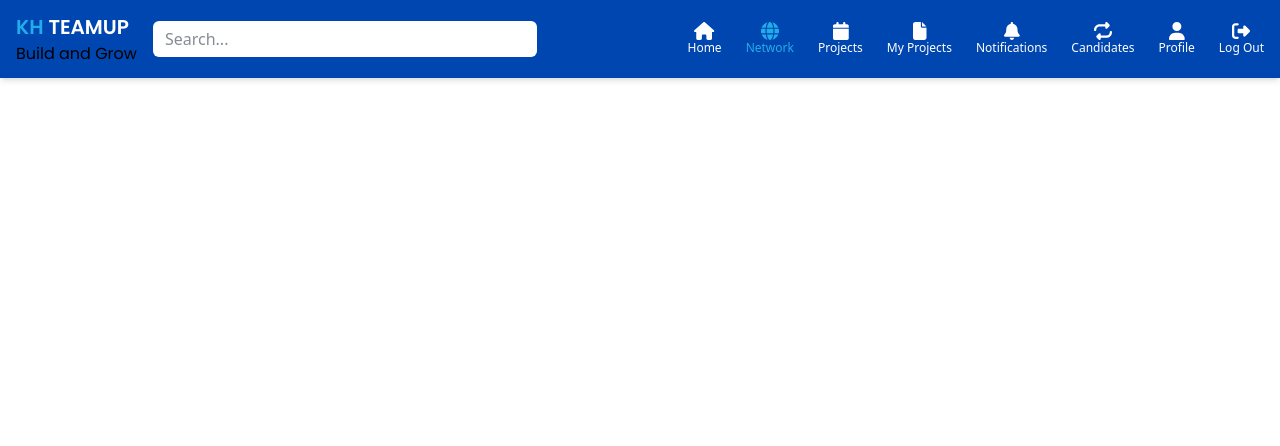
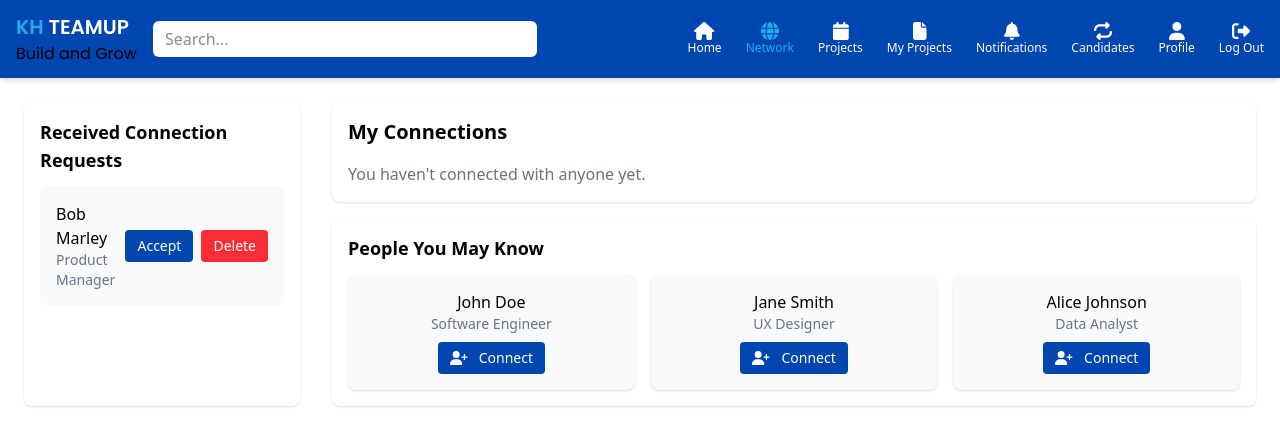
Before and after one commit to bunlongly/teamup_project, a React (Vite) app in the folder client/: page /network in a window 1280 px wide. Shown: the top 446 px of the page. Built offline with nearby package versions, Linux system fonts and the light colour scheme.

Commit message:
networkpage

```diff
--- a/client/src/App.jsx
+++ b/client/src/App.jsx
@@ -6,6 +6,8 @@ import ProjectManagement from "./components/ProjectManagement";
 import ApplyJob from "./pages/ApplyPage";
 import Profile from "./pages/ProfilePage";
 import CandidatePage from "./pages/CandidatesPage";
+import NetworkPage from "./pages/NetworkPage";
+
 
 function App() {
   return (
@@ -21,6 +23,7 @@ function App() {
           <Route path="/apply" element={<ApplyJob />} />
           <Route path="/profile" element={<Profile />} />
           <Route path="/candidates" element={<CandidatePage />} />
+          <Route path="/network" element={<NetworkPage />} />
 
         </Routes>
       </div>
--- /dev/null
+++ b/client/src/pages/NetworkPage.jsx
@@ -0,0 +1,141 @@
+import React, { useState } from "react";
+import { FontAwesomeIcon } from "@fortawesome/react-fontawesome";
+import { faUserPlus } from "@fortawesome/free-solid-svg-icons";
+import { useNavigate } from "react-router-dom";
+
+function NetworkPage() {
+  const navigate = useNavigate();
+
+  // Suggested connections are people you can send a request to
+  const [suggestedConnections, setSuggestedConnections] = useState([
+    { id: 1, name: "John Doe", role: "Software Engineer" },
+    { id: 2, name: "Jane Smith", role: "UX Designer" },
+    { id: 3, name: "Alice Johnson", role: "Data Analyst" },
+  ]);
+
+  // My connections are people who accepted your connection requests
+  const [myConnections, setMyConnections] = useState([]);
+
+  // Pending connections are users you have sent requests to (but they haven’t accepted yet)
+  const [pendingConnections, setPendingConnections] = useState([]);
+
+  // Received requests are users who have sent requests to you
+  const [receivedRequests, setReceivedRequests] = useState([
+    { id: 4, name: "Bob Marley", role: "Product Manager" },
+  ]);
+
+  // Handle sending and canceling connection requests
+  const handleConnect = (person) => {
+    if (pendingConnections.some((p) => p.id === person.id)) {
+      // Cancel request if already pending
+      setPendingConnections(pendingConnections.filter((p) => p.id !== person.id));
+      setSuggestedConnections([...suggestedConnections, person]); // Move back to suggested
+    } else {
+      // Send a request
+      setPendingConnections([...pendingConnections, person]);
+      setSuggestedConnections(suggestedConnections.filter((p) => p.id !== person.id)); // Remove from suggested
+    }
+  };
+
+  // Handle accepting a connection request
+  const handleAcceptRequest = (person) => {
+    setMyConnections([...myConnections, person]);
+    setReceivedRequests(receivedRequests.filter((p) => p.id !== person.id));
+  };
+
+  // Handle deleting a connection request
+  const handleDeleteRequest = (person) => {
+    setReceivedRequests(receivedRequests.filter((p) => p.id !== person.id));
+  };
+
+  return (
+    <div className="grid grid-cols-1 lg:grid-cols-12 w-full mx-auto space-y-8 lg:space-y-0 lg:space-x-8 p-6">
+      {/* Left Panel - Connection Requests */}
+      <aside className="col-span-1 lg:col-span-3 bg-white p-4 shadow rounded-lg">
+        <h2 className="text-lg font-semibold mb-3">Received Connection Requests</h2>
+        {receivedRequests.length > 0 ? (
+          <div className="space-y-4">
+            {receivedRequests.map((person) => (
+              <div key={person.id} className="flex justify-between items-center bg-gray-50 p-4 rounded-lg">
+                <div>
+                  <h3 className="font-medium">{person.name}</h3>
+                  <p className="text-sm text-gray-500">{person.role}</p>
+                </div>
+                <div className="flex space-x-2">
+                  <button
+                    className="bg-[#0046b0] text-white px-3 py-1.5 text-sm rounded"
+                    onClick={() => handleAcceptRequest(person)}
+                  >
+                    Accept
+                  </button>
+                  <button
+                    className="bg-red-500 text-white px-3 py-1.5 text-sm rounded"
+                    onClick={() => handleDeleteRequest(person)}
+                  >
+                    Delete
+                  </button>
+                </div>
+              </div>
+            ))}
+          </div>
+        ) : (
+          <p className="text-gray-500">No pending connection requests.</p>
+        )}
+      </aside>
+
+      {/* Main Content - My Connections and Suggested Connections */}
+      <main className="col-span-1 lg:col-span-9">
+        <div className="bg-white p-4 shadow rounded-lg mb-4">
+          <h2 className="text-xl font-semibold mb-4">My Connections</h2>
+          {myConnections.length > 0 ? (
+            <div className="grid grid-cols-1 sm:grid-cols-2 lg:grid-cols-3 gap-4">
+              {myConnections.map((person) => (
+                <div key={person.id} className="bg-white p-4 shadow rounded-lg text-center">
+                  {/* Profile Picture Placeholder */}
+                  <div className="w-24 h-24 rounded-full bg-gray-300 mx-auto mb-4 flex items-center justify-center">
+                    <span className="text-xl text-white">{person.name.charAt(0)}</span>
+                  </div>
+                  <h3 className="font-medium">{person.name}</h3>
+                  <p className="text-sm text-gray-500">{person.role}</p>
+                </div>
+              ))}
+            </div>
+          ) : (
+            <p className="text-gray-500">You haven't connected with anyone yet.</p>
+          )}
+        </div>
+
+        {/* Suggested Connections */}
+        <div className="bg-white p-4 shadow rounded-lg">
+          <h2 className="text-lg font-semibold mb-3">People You May Know</h2>
+          <div className="grid grid-cols-1 sm:grid-cols-2 lg:grid-cols-3 gap-4">
+            {suggestedConnections.map((person) => (
+              <div key={person.id} className="bg-gray-50 p-4 shadow rounded-lg text-center">
+                <h3 className="font-medium">{person.name}</h3>
+                <p className="text-sm text-gray-500">{person.role}</p>
+                <button
+                  className={`${
+                    pendingConnections.some((p) => p.id === person.id)
+                      ? "bg-red-500"
+                      : "bg-[#0046b0]"
+                  } text-white px-3 py-1.5 text-sm rounded mt-2`}
+                  onClick={() => handleConnect(person)}
+                >
+                  {pendingConnections.some((p) => p.id === person.id) ? (
+                    "Cancel Request"
+                  ) : (
+                    <>
+                      <FontAwesomeIcon icon={faUserPlus} className="mr-2" /> Connect
+                    </>
+                  )}
+                </button>
+              </div>
+            ))}
+          </div>
+        </div>
+      </main>
+    </div>
+  );
+}
+
+export default NetworkPage;
--- a/client/src/pages/ProfilePage.jsx
+++ b/client/src/pages/ProfilePage.jsx
@@ -99,8 +99,8 @@ function Profile() {
   };
 
   return (
-    <div className="grid grid-cols-10 w-full mx-auto space-x-8 profile-page-container">
-      <div className="col-span-7 profile-page">
+    <div className="grid grid-cols-1 lg:grid-cols-10 w-full mx-auto space-y-8 lg:space-y-0 lg:space-x-8 profile-page-container">
+      <div className="col-span-1 lg:col-span-7 profile-page">
         <div className="profile-cover-photo" onClick={() => document.getElementById('coverPhotoInput').click()}>
           {coverPhoto ? (
             <img src={coverPhoto} alt="Cover" />
@@ -128,6 +128,9 @@ function Profile() {
             <h3>Education</h3>
             <FontAwesomeIcon icon={faPen} onClick={() => setEditMode({ ...editMode, education: !editMode.education })} className="edit-icon" />
           </div>
+          {editMode.education && (
+            <button onClick={handleAddEducation} className="add-button">Add Education</button>
+          )}
           {education.map((edu, index) => (
             <div key={index} className="profile-education-item">
               {editMode.education ? (
@@ -185,13 +188,15 @@ function Profile() {
               )}
             </div>
           ))}
-          {editMode.education && <button onClick={handleAddEducation}>Add Education</button>}
         </div>
         <div className="profile-experience-section">
           <div className="section-header">
             <h3>Experience</h3>
             <FontAwesomeIcon icon={faPen} onClick={() => setEditMode({ ...editMode, experience: !editMode.experience })} className="edit-icon" />
           </div>
+          {editMode.experience && (
+            <button onClick={handleAddExperience} className="add-button">Add Experience</button>
+          )}
           {experience.map((exp, index) => (
             <div key={index} className="profile-experience-item">
               {editMode.experience ? (
@@ -240,13 +245,15 @@ function Profile() {
               )}
             </div>
           ))}
-          {editMode.experience && <button onClick={handleAddExperience}>Add Experience</button>}
         </div>
         <div className="profile-skills-section">
           <div className="section-header">
             <h3>Skills</h3>
             <FontAwesomeIcon icon={faPen} onClick={() => setEditMode({ ...editMode, skills: !editMode.skills })} className="edit-icon" />
           </div>
+          {editMode.skills && (
+            <button onClick={handleAddSkill} className="add-button">Add Skill</button>
+          )}
           {skills.map((skill, index) => (
             <div key={index} className="profile-skill-item">
               {editMode.skills ? (
@@ -264,7 +271,6 @@ function Profile() {
               )}
             </div>
           ))}
-          {editMode.skills && <button onClick={handleAddSkill}>Add Skill</button>}
         </div>
         <div className="profile-portfolio-link">
           <label>Portfolio Link:</label>
@@ -285,7 +291,7 @@ function Profile() {
           <button onClick={handleUpdateProfile}>Update Profile</button>
         </div>
       </div>
-      <div className="col-span-3 profile-page-right"></div>
+      <div className="col-span-1 lg:col-span-3 profile-page-right"></div>
     </div>
   );
 }
```
